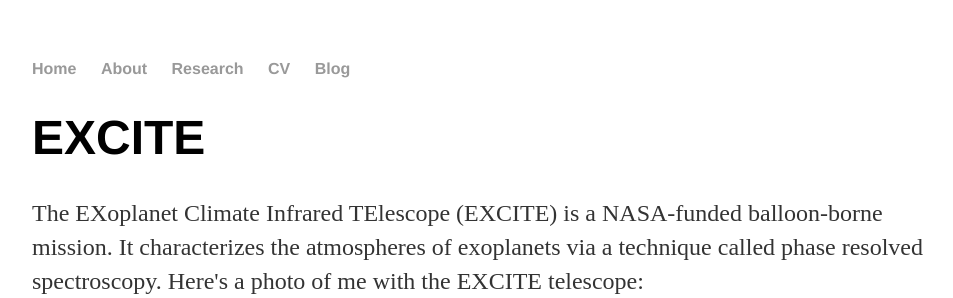
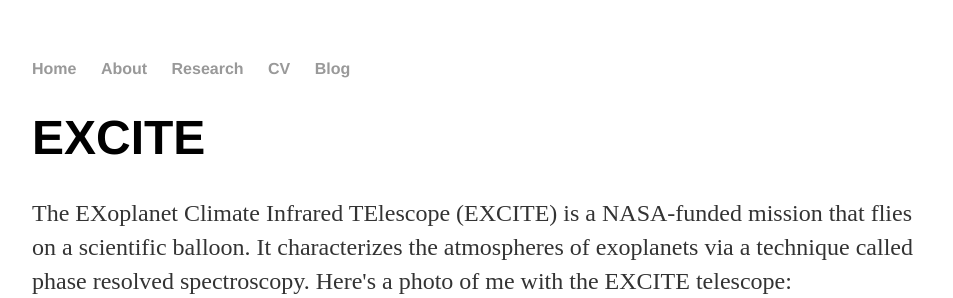
Before and after one commit to timrehm/timrehm.github.io, a Jekyll site: the page built from research/excite.html, in a window 1280 px wide, cut to the strip 0-298 px from the top of the page. Shown: the whole strip, without its empty margins (160-1113 px from the left). Built offline with Jekyll 4.4.1, drawn with Linux system fonts in a browser that asks for light colours.

Commit message:
Update excite.html

```diff
--- a/research/excite.html
+++ b/research/excite.html
@@ -3,7 +3,7 @@ layout: default
 title: EXCITE
 ---
 	<h1>{{ page.title }}</h1>
-	<p>The EXoplanet Climate Infrared TElescope (EXCITE) is a NASA-funded balloon-borne mission. It characterizes the atmospheres of exoplanets
+	<p>The EXoplanet Climate Infrared TElescope (EXCITE) is a NASA-funded mission that flies on a scientific balloon. It characterizes the atmospheres of exoplanets
 	via a technique called phase resolved spectroscopy. Here's a photo of me with the EXCITE telescope:</p>
 <div style="text-align: center;">
   <img src="/img/EXCITE-HS006.jpg" alt="Tim with telescope" />
```
